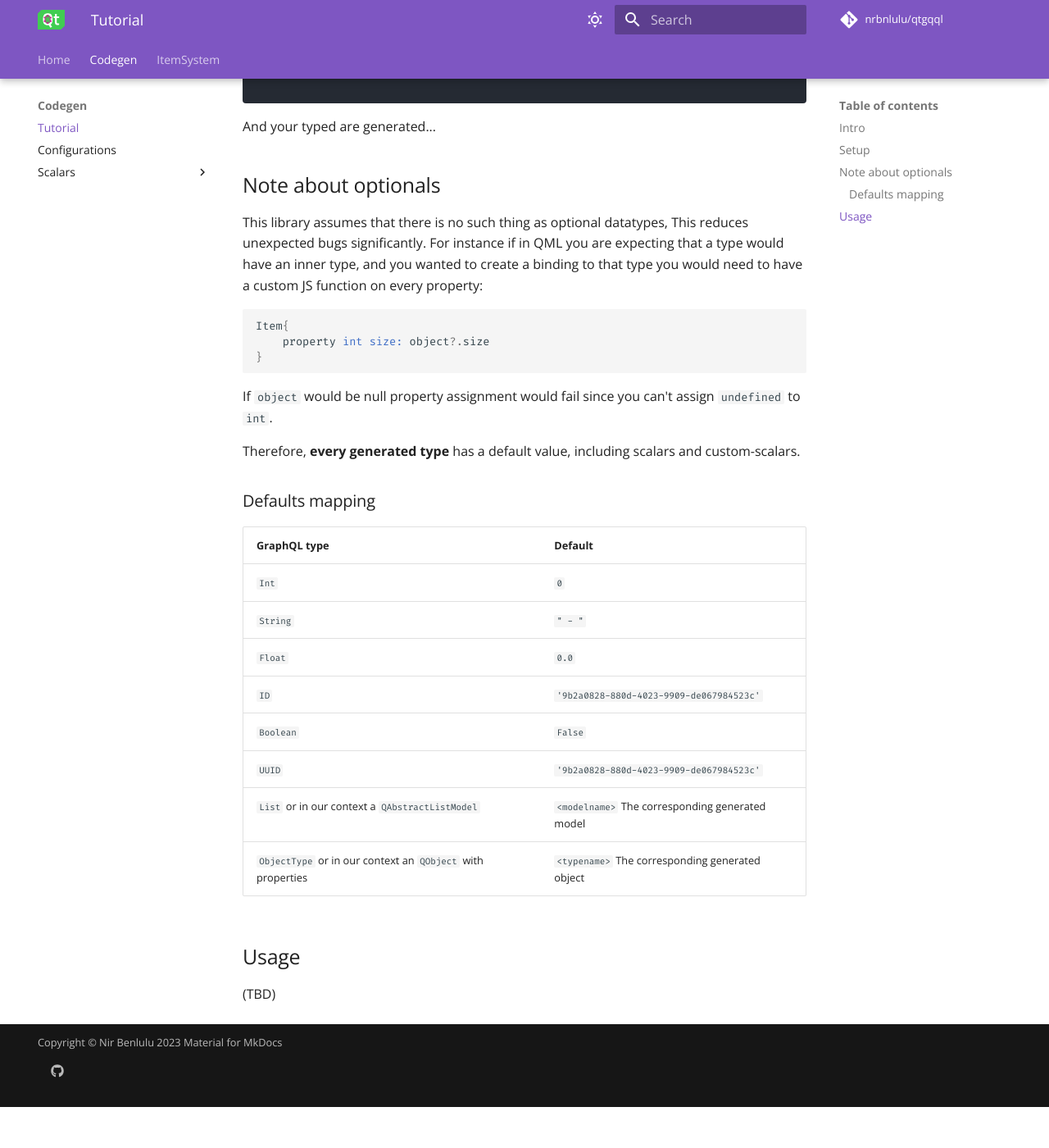
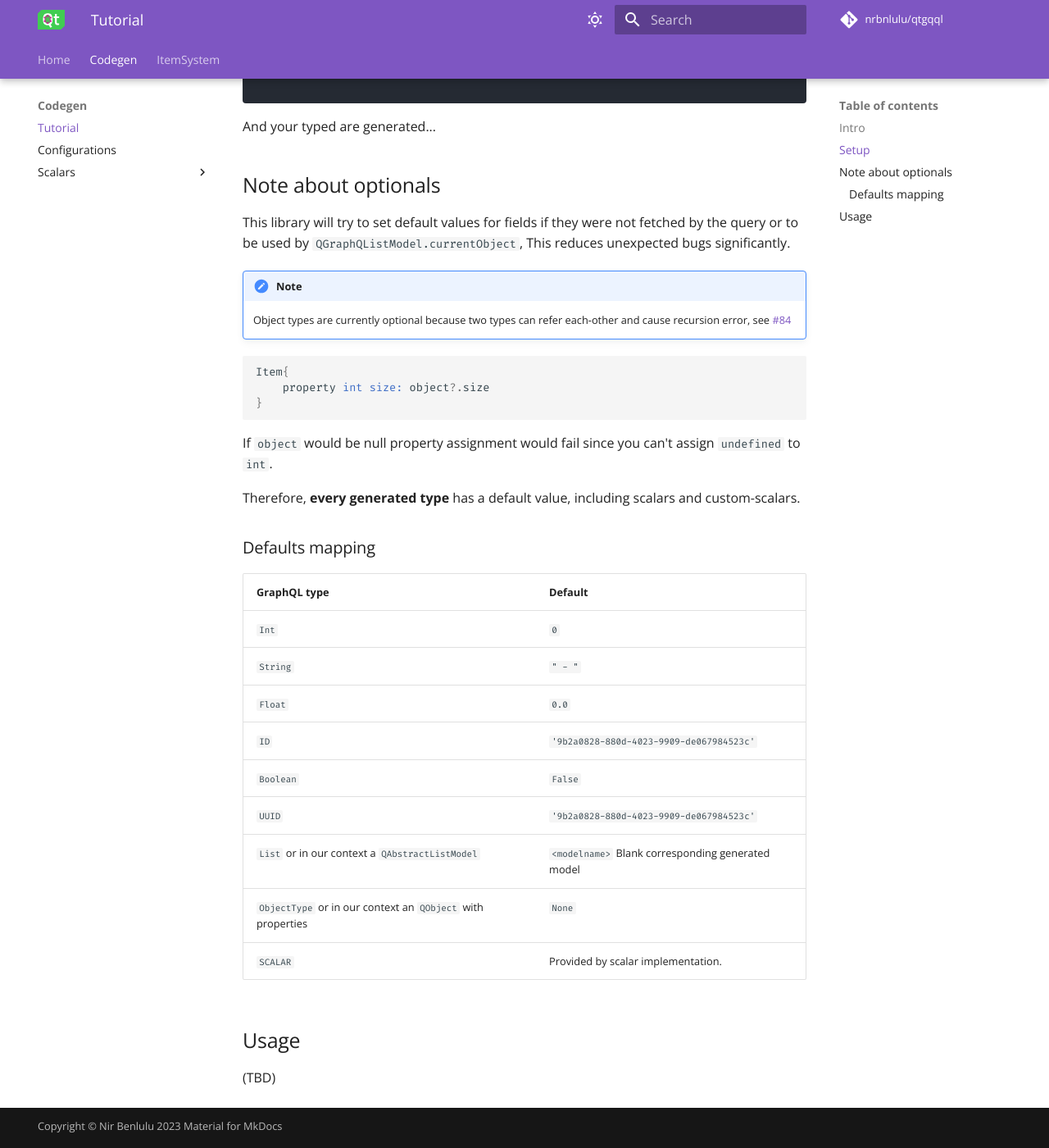
Before and after one commit to qtgql/qtgql, an MkDocs documentation site: the page built from docs/codegen/tutorial.md, in a window 1280 px wide and 1400 px high, scrolled down 864 px. Shown: the whole window at 82% size. Built offline with MkDocs 1.6.1 and Material for MkDocs 9.7.7, drawn with Linux system fonts in a browser that asks for light colours; comment, search, counter and statistics services are not loaded; the version menu is left out; before the commit the page ends 2214 px from its top, so only the background shows below that.

Commit message:
tests: pass, dropped default for object type.

````diff
--- a/docs/codegen/tutorial.md
+++ b/docs/codegen/tutorial.md
@@ -42,11 +42,14 @@
 And your typed are generated...
 
 ## Note about optionals
-This library assumes that there is no such thing as optional datatypes,
+This library will try to set default values for fields if they were not fetched by the query
+or to be used by `QGraphQListModel.currentObject`,
 This reduces unexpected bugs significantly.
-For instance if in QML you are expecting that a type would have an inner type,
-and you wanted to create a binding to that type you would need to have a custom
-JS function on every property:
+
+!!! Note
+    Object types are currently optional because two types
+    can refer each-other and cause recursion error, see [#84](https://github.com/nrbnlulu/qtgql/issues/84)
+
 ```qml
 Item{
     property int size: object?.size
@@ -58,16 +61,17 @@
 Therefore, **every generated type** has a default value,
 including scalars and custom-scalars.
 ### Defaults mapping
-| GraphQL type                                                | Default                                    |
-|-------------------------------------------------------------|--------------------------------------------|
-| `Int`                                                       | `0`                                        |
-| `String`                                                    | `" - "`                                    |
-| `Float`                                                     | `0.0`                                      |
-| `ID`                                                        | `'9b2a0828-880d-4023-9909-de067984523c'`                                    |
-| `Boolean`                                                   | `False`                                    |
-| `UUID`                                                      | `'9b2a0828-880d-4023-9909-de067984523c'`                                         |
-| `List` or in our context a `QAbstractListModel`             | `<modelname>` The corresponding generated model |
-| `ObjectType` or in our context an `QObject` with properties | `<typename>` The corresponding generated object |
+| GraphQL type                                                | Default                                           |
+|-------------------------------------------------------------|---------------------------------------------------|
+| `Int`                                                       | `0`                                               |
+| `String`                                                    | `" - "`                                           |
+| `Float`                                                     | `0.0`                                             |
+| `ID`                                                        | `'9b2a0828-880d-4023-9909-de067984523c'`          |
+| `Boolean`                                                   | `False`                                           |
+| `UUID`                                                      | `'9b2a0828-880d-4023-9909-de067984523c'`          |
+| `List` or in our context a `QAbstractListModel`             | `<modelname>` Blank corresponding generated model |
+| `ObjectType` or in our context an `QObject` with properties | `None`                                            |
+| `SCALAR`                                                    | Provided by scalar implementation.                |
 
 
 ## Usage
````
Also changed, not shown: RELEASE.md (added, +4 -0 lines), 2 other files.
